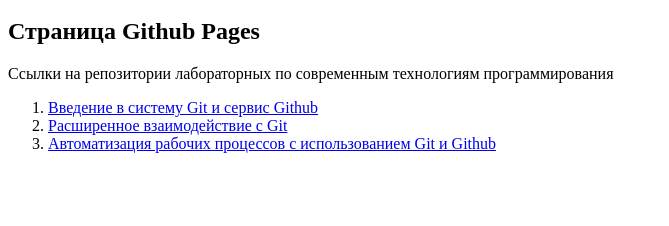
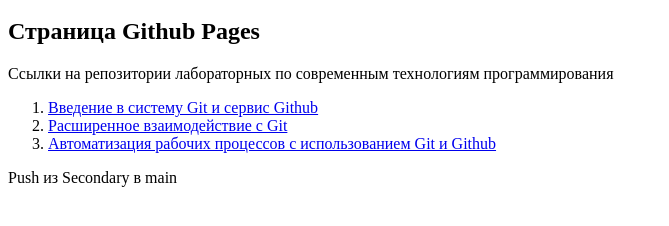
Before and after one commit to Bearegor/Bearegor.github.io, a plain HTML site: page index.html in a window 1280 px wide. Shown: the part 48-274 px from the top of the page, without its empty margins (0-669 px from the left). Drawn offline with Linux system fonts and the light colour scheme.

Commit message:
Update index.html

```diff
--- a/index.html
+++ b/index.html
@@ -28,4 +28,7 @@
       </li>
     </ol>
   </body>
+
+  <p>Push из Secondary в main</p>
+
 </html>
```
